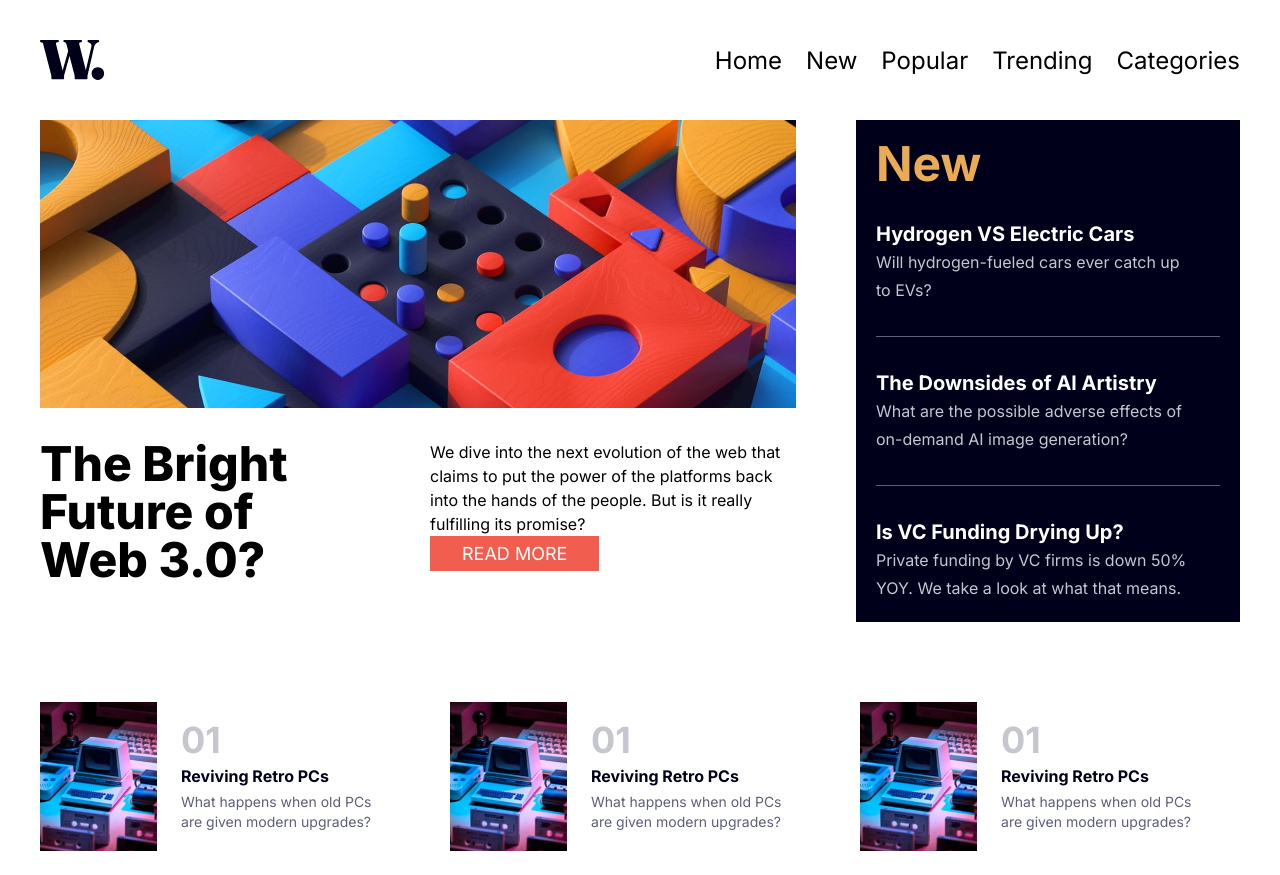
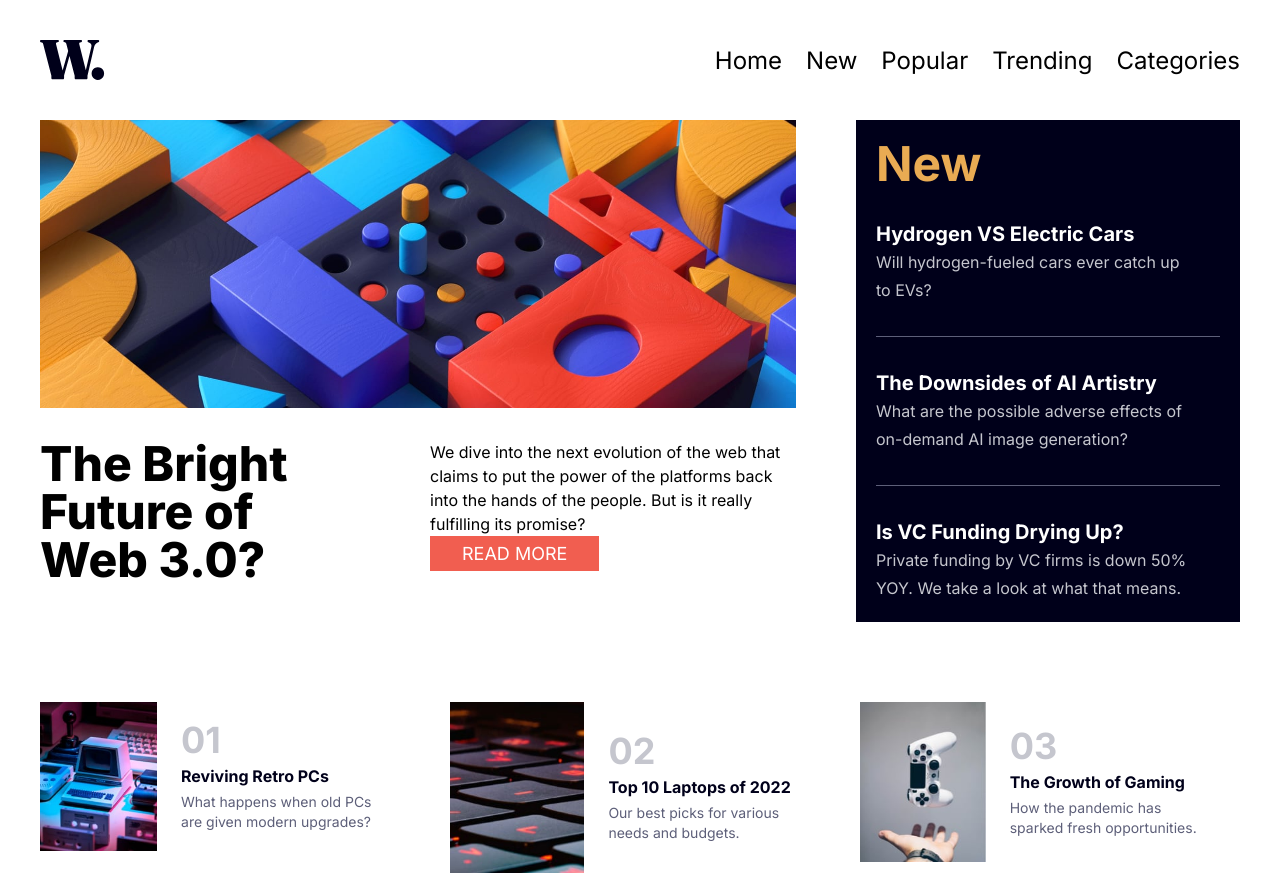
Before and after one commit to AlvesPHGA/new-homepage, a React (Vite) app: page / in a window 1280 px wide. Before the commit the page ends 853 px from the top, so only its background shows below. Built offline with nearby package versions, Linux system fonts and the light colour scheme.

Commit message:
updated content in cards

```diff
--- a/content.mock.json
+++ b/content.mock.json
@@ -1,21 +1,24 @@
 {
-   "cards": {
-      "01": {
+   "cards": [
+      {
+         "id": "01",
          "img": "./src/assets/images/image-retro-pcs.jpg",
          "title": "Reviving Retro PCs",
          "text": "What happens when old PCs are given modern upgrades?"
       },
 
-      "02": {
+      {
+         "id": "02",
          "img": "./src/assets/images/image-top-laptops.jpg",
          "title": "Top 10 Laptops of 2022",
          "text": "Our best picks for various needs and budgets."
       },
 
-      "03": {
+      {
+         "id": "03",
          "img": "./src/assets/images/image-gaming-growth.jpg",
          "title": "The Growth of Gaming",
          "text": "How the pandemic has sparked fresh opportunities."
       }
-   }
+   ]
 }
--- a/src/App.tsx
+++ b/src/App.tsx
@@ -3,7 +3,10 @@ import { Card } from './components/card/Card';
 import { Header } from './components/global/Header/Header';
 import { MainContent } from './components/main/MainContent';
 
+import { cards } from '../content.mock.json';
+
 function App() {
+   console.log(cards);
    return (
       <>
          <Header />
@@ -14,9 +17,9 @@ function App() {
                <AsideContent />
             </section>
             <section className="main__box__02">
-               <Card />
-               <Card />
-               <Card />
+               {cards.map((card) => (
+                  <Card key={card.id} {...card} />
+               ))}
             </section>
          </main>
          <footer></footer>
--- a/src/components/card/Card.tsx
+++ b/src/components/card/Card.tsx
@@ -1,20 +1,24 @@
 import '../../../content.mock.json';
-import image01 from '../../assets/images/image-retro-pcs.jpg';
 
-export function Card() {
+interface ICard {
+   id: string;
+   img: string;
+   title: string;
+   text: string;
+}
+
+export function Card({ id, img, title, text }: ICard) {
    return (
       <a className="card groups">
          <div>
-            <img src={image01} alt="" className="object-fill" />
+            <img src={img} alt="" className="object-fill h-full w-full" />
          </div>
          <div className="card__box">
-            <span className="card__box__number">01</span>
+            <span className="card__box__number">{id}</span>
             <h2 className="card__box__title xl:group-hover:text-softRed   2xl:group-hover:text-softRed lg:group-hover:text-softRed">
-               Reviving Retro PCs
+               {title}
             </h2>
-            <p className="card__box__text">
-               What happens when old PCs are given modern upgrades?
-            </p>
+            <p className="card__box__text">{text}</p>
          </div>
       </a>
    );
```
